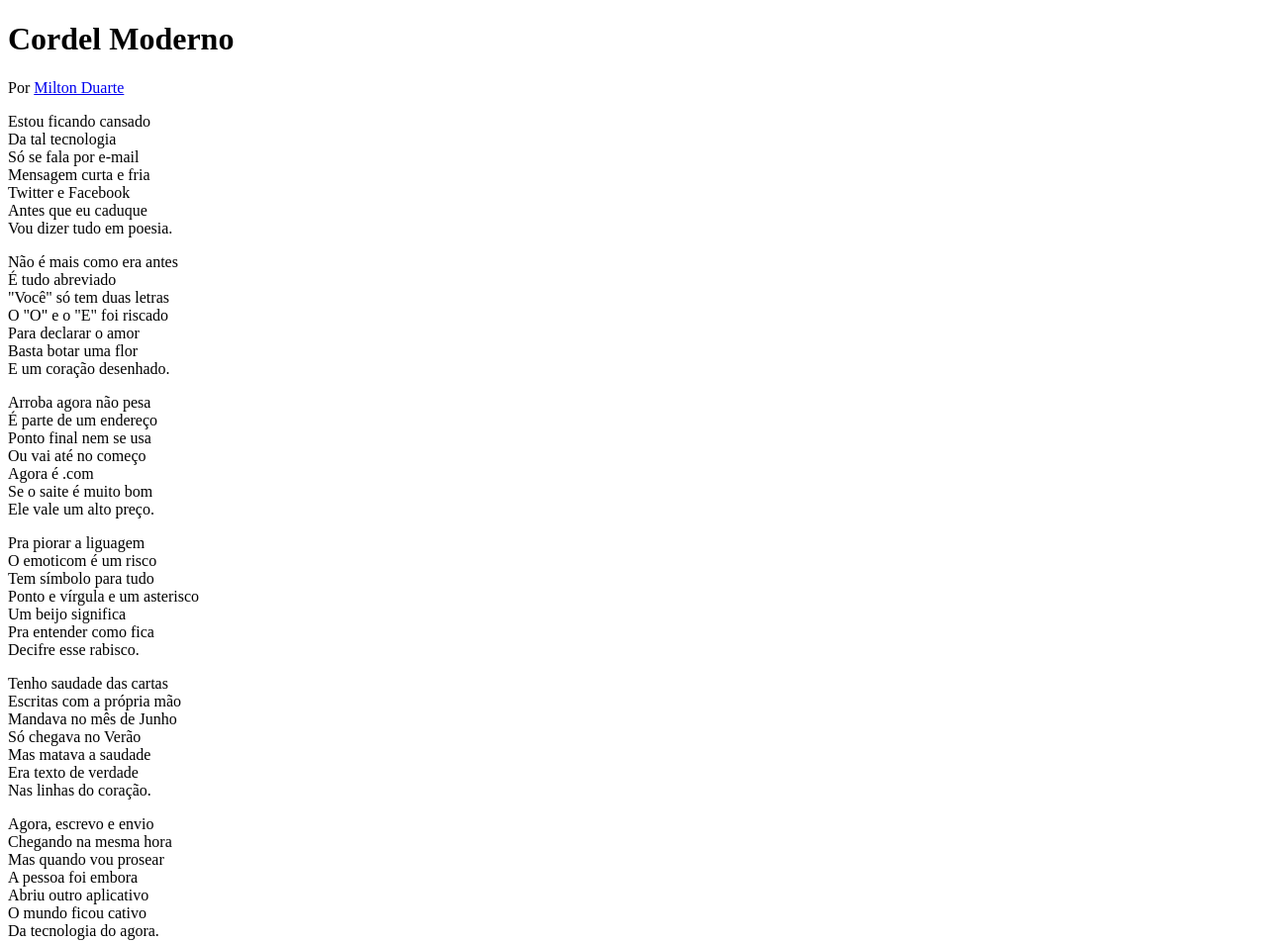
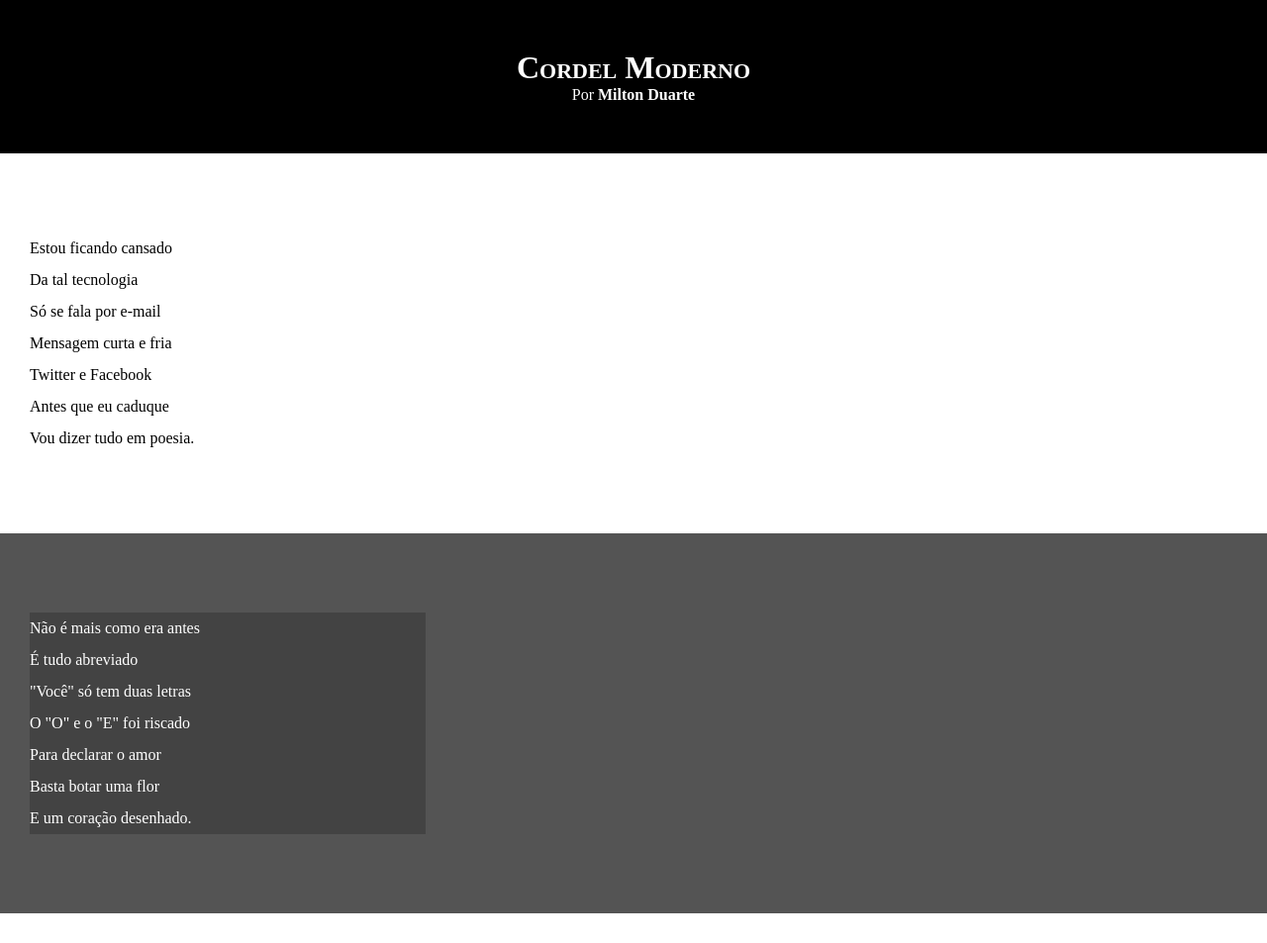
Before and after one commit to joseiuri97/html-css, a plain HTML site: page d012/index.html in a window 1280 px wide. Shown: the top 953 px of the page at 99% size. Drawn offline with Linux system fonts and the light colour scheme.

Commit message:
Configurei style dos textos e blocos

```diff
--- a/d012/estilo/style.css
+++ b/d012/estilo/style.css
@@ -1 +1,66 @@
 @charset "UTF-8";
+
+* {
+    margin: 0px;
+    padding: 0px;
+}
+
+html, body {
+    min-height: 100vh;
+    background-color: darkgray;
+
+}
+
+header {
+    background-color: black;
+    color: white;
+    text-align: center;
+}
+
+header > h1 {
+    padding-top: 50px;
+    font-variant: small-caps;
+}
+
+header > p {
+    padding-bottom: 50px;
+}
+
+a {
+    color: white;
+    text-decoration: none;
+    font-weight: bolder;
+}
+
+a:hover {
+    text-decoration: underline;
+}
+
+section {
+    padding-top: 10vh;
+    padding-bottom: 10vh;
+    line-height: 2em;
+    padding-left: 30px;
+}
+
+section.normal {
+    background-color: white;
+    color: black;
+}
+
+section.imagem {
+    background-color: rgba(0, 0, 0, 0.5);
+    color: white;
+}
+
+section.imagem > p {
+    width: 400px;
+    background-color: rgba(0, 0, 0, 0.2);
+}
+
+footer {
+    background-color: black;
+    color: white;
+    text-align: center;
+    padding: 10px;
+}
--- a/d012/index.html
+++ b/d012/index.html
@@ -17,7 +17,7 @@
 
     </header>
 
-    <section>
+    <section class="normal">
         <p>
             Estou ficando cansado <br>
             Da tal tecnologia <br>
@@ -29,7 +29,7 @@
         </p>
     </section>
 
-    <section>
+    <section class="imagem">
         <p>
             Não é mais como era antes <br>
             É tudo abreviado <br>
@@ -41,7 +41,7 @@
         </p>
     </section>
 
-    <section>
+    <section class="normal">
         <p>
             Arroba agora não pesa <br>
             É parte de um endereço <br>
@@ -63,7 +63,7 @@
         </p>
     </section>
 
-    <section>
+    <section class="imagem">
         <p>
             Tenho saudade das cartas <br>
             Escritas com a própria mão <br>
@@ -75,7 +75,7 @@
         </p>
     </section>
 
-    <section>
+    <section class="normal">
         <p>
             Agora, escrevo e envio <br>
             Chegando na mesma hora <br>
```
